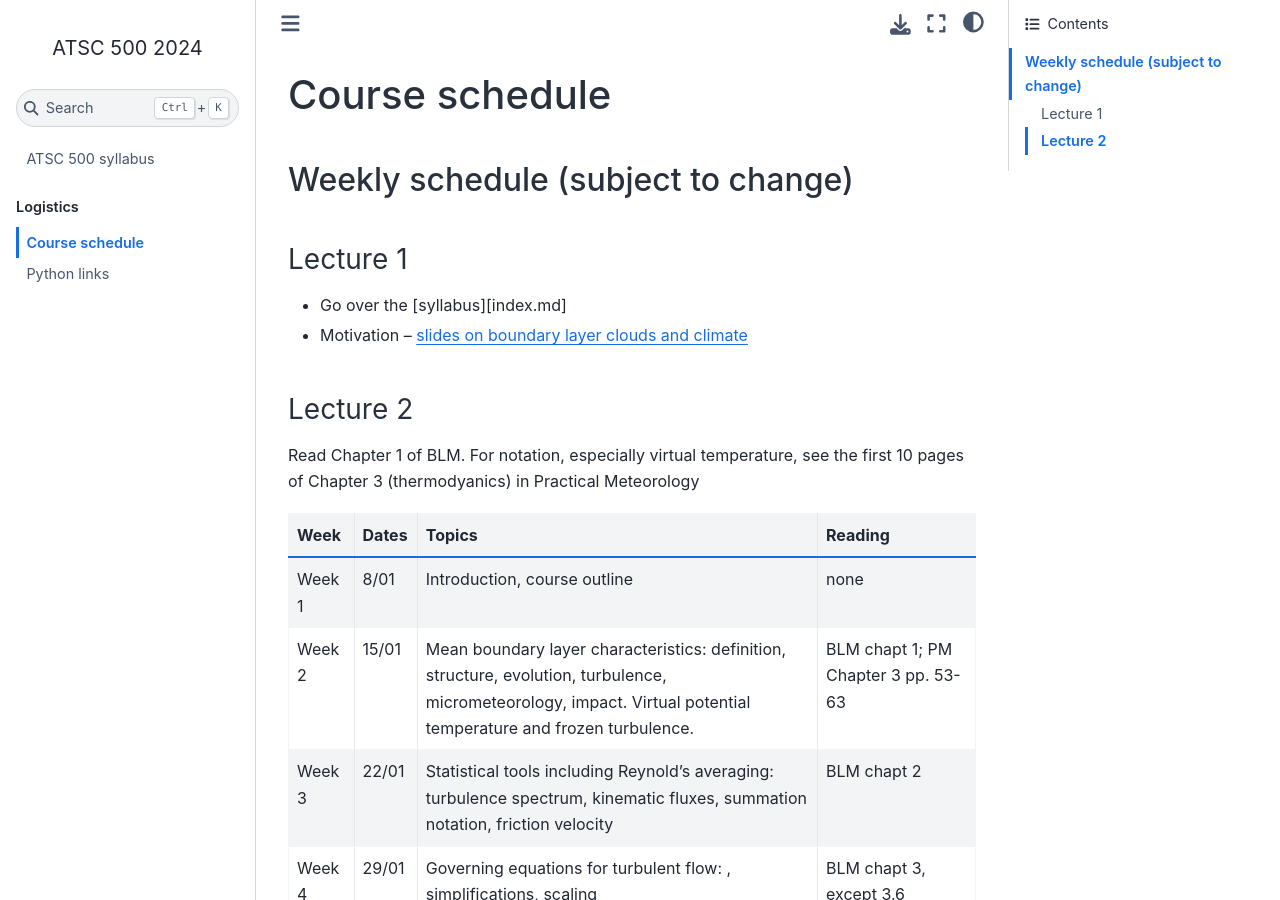
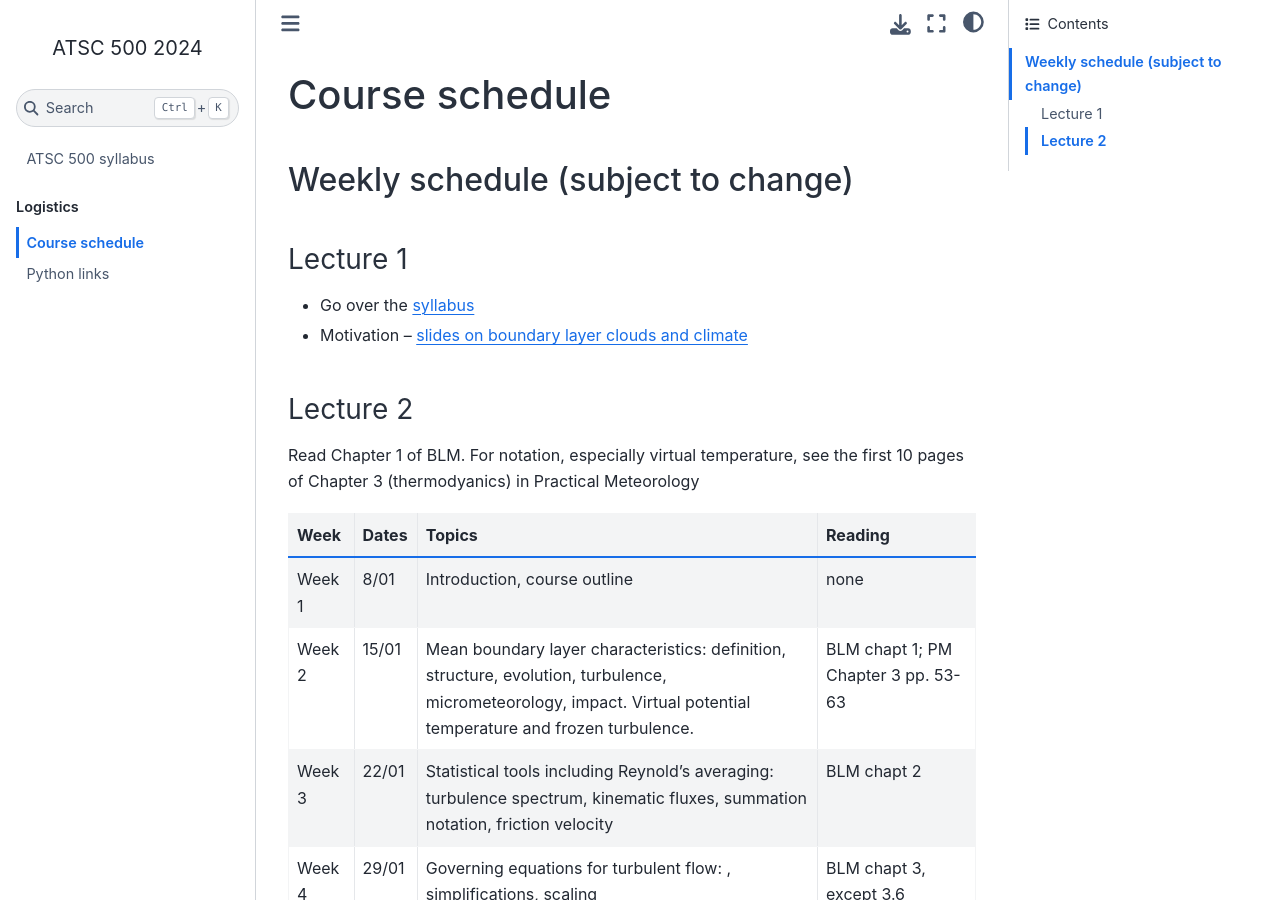
Before and after one commit to phaustin/a500_2024, a Jupyter Book: the page built from schedule.md, in a window 1280 px wide and 900 px high. Built offline with Jupyter Book 1.0.4 settings and Sphinx 7.4.7 and the Sphinx Book theme 1.1.4, drawn with Linux system fonts in a browser that asks for light colours; pages that are not in the unit, such as notebooks, are missing from menus.

Commit message:
tweak schedule

```diff
--- a/schedule.md
+++ b/schedule.md
@@ -5,7 +5,7 @@
 
 ### Lecture 1
 
-* Go over the [syllabus][index.md]
+* Go over the [syllabus](index.md)
 
 * Motivation -- [slides on boundary layer clouds and climate](https://phaustin.github.io/talks/cloud_talk.html)
 
```
